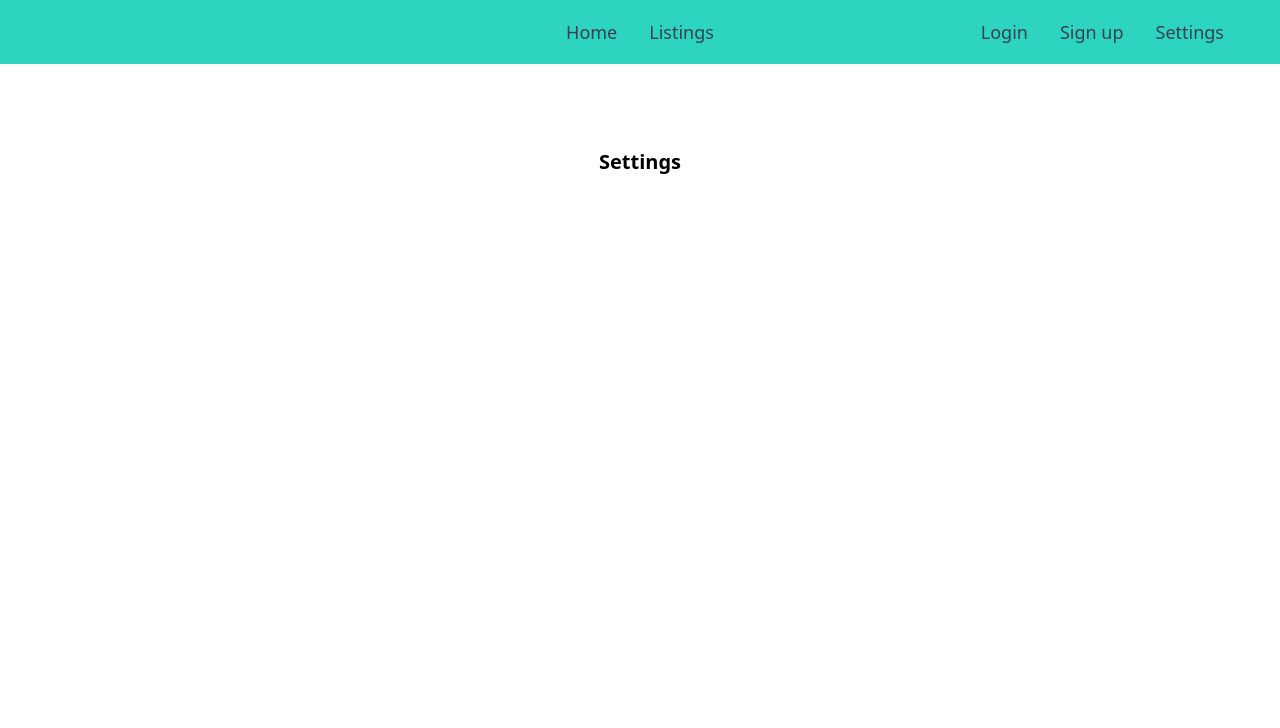
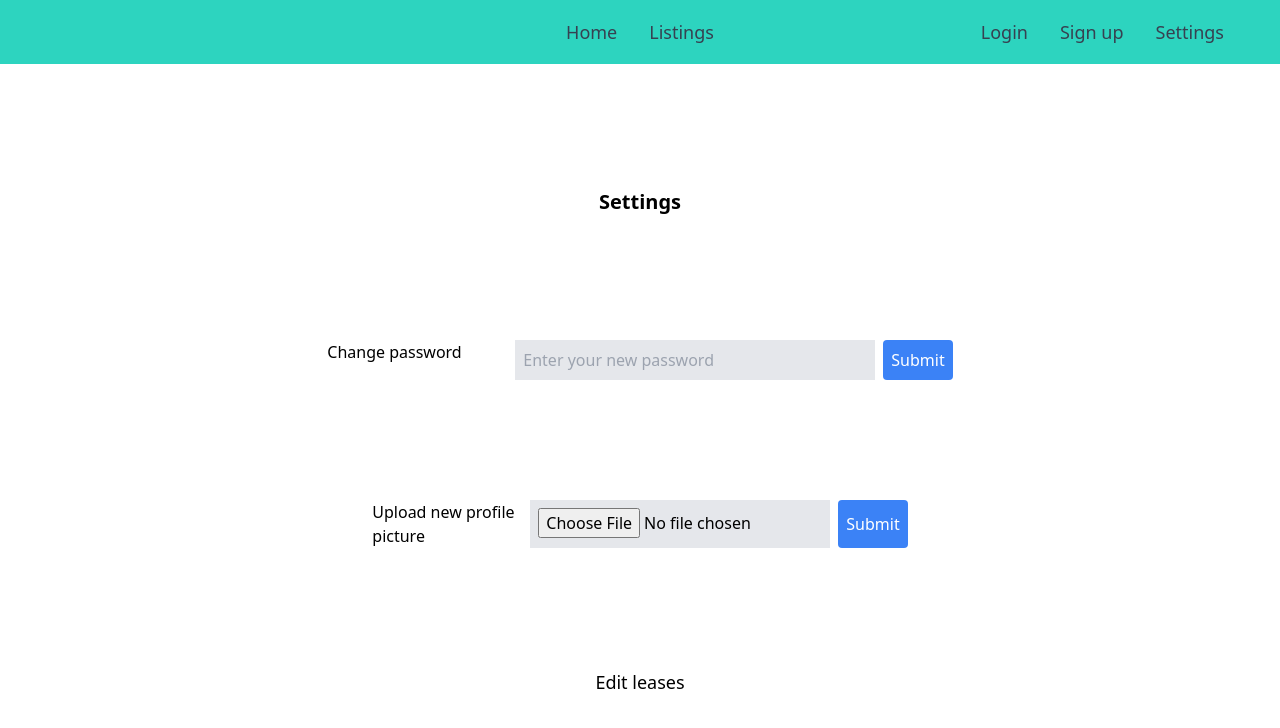
Before and after one commit to jackhernandez23/subletmatcher, a React (Vite) app in the folder frontend/: page /settings in a window 1280 px wide. Shown: the top 728 px of the page. Built offline with nearby package versions, Linux system fonts and the light colour scheme.

Commit message:
Added fields to signup page, started settings page

```diff
--- a/frontend/src/pages/settings.jsx
+++ b/frontend/src/pages/settings.jsx
@@ -1,15 +1,136 @@
 import React, {useState} from "react";
 import {useNavigate} from "react-router-dom";
+import Cookies from "js-cookie";
+
+// edit picture, edit password and edit leases
 
 const Settings = () => {
+    const [password, setPassword] = useState('');
+    const [successMessage, setSuccessMessage] = useState('');
+    const [profilePicture, setProfilePicture] = useState('');
+
+    const isPasswordValid = (password) => {
+        if (password.length < 8)            // password must be at least 8 characters
+            return false;
+
+        let hasUppercase = false;
+        let hasLowercase = false;
+        let hasNumber = false;
+
+        for (let i = 0; i < password.length; i++) {     // loop to make sure password is secure enough
+            const char = password[i];
+            if (char >= "A" && char <= "Z")
+                hasUppercase = true;
+            else if (char >= "a" && char <= "z")
+                hasLowercase = true;
+            else if (char >= "0" && char <= "9")
+                hasNumber = true;
+            if (hasUppercase && hasLowercase && hasNumber)
+                return true;
+        }
+        return hasUppercase && hasLowercase && hasNumber;
+    };
+
+    const onButtonClick = async () => {         // email and password verification
+            if (password.length <  8) {
+                alert("Password change failed, new password must be at least 8 characters long");
+                return;
+            }
+            if (!isPasswordValid(password)) {
+                alert('Password change failed, new password must contain at least 1 uppercase, 1 lowercase and 1 number');
+                return;
+            }
+            if (isPasswordValid(password)) {
+                setSuccessMessage("Your password is successfully changed");
+                Cookies.set('password', password);
+                console.log("redirecting...")
+                window.location.href = '/profile';
+
+                        // make HTTP request to send data to backend
+        try {
+            const response = await fetch('http://127.0.0.1:5000/settings', {
+              method: 'POST',
+              headers: {
+                'Content-Type': 'settings/json'
+              },
+              body: JSON.stringify(password)
+            });
+
+            // handle the response
+            if (response.ok) {
+              const result = await response.json();
+              console.log('Success:', result);
+              window.location.href = '/';
+            } else {
+              console.error('Error:', response.statusText);
+              alert("An error occurred while changing password")
+            }
+          } catch (error) {
+            console.error('Network error:', error);
+            alert("An error occurred while changing password")
+          }
+            }
+    };
+
+    const handleSubmit = async () => {
+        if (!profilePicture) {
+            alert("Please select a file.");
+            return;
+        }
+        try {
+            setSuccessMessage("Profile picture updated successfully!");
+        }
+        catch (error) {
+            console.error('Network error:', error);
+            alert("An error occurred while updating profile picture")
+        }
+    }
+
     return (
-        <div className="flex flex-col justify-center p-10">
+        <div className="flex flex-col justify-center items-center p-20 h-full space-y-30">
             <div className="flex justify-center items-center py-11">
-                <h1 className="text-xl font-bold">Settings
+                <h1 className="text-xl font-bold">
+                    Settings
                 </h1>
             </div>
-        </div>
-    );
-};
 
-export default Settings;
+            <div className="flex flex-col justify-center items-center p-20 w-full space-y-10">
+                <div className="justify-center w-3/4 flex flex-row space-x-2">
+                    <label className="items-start w-1/4" htmlFor="password">Change password </label>
+                    <input
+                        value={password}
+                        placeholder="Enter your new password"
+                        onChange={(ev) => setPassword(ev.target.value)}
+                        className={"bg-gray-200 p-2 w-1/2"}
+                        type="password"
+                    />
+                    <button onClick={onButtonClick} className="bg-blue-500 text-white p-2 rounded">
+                        Submit
+                    </button>
+                </div>
+
+                <div className="flex flex-col justify-center items-center p-20 w-full space-y-10">
+                    <div className="justify-center w-3/4 flex flex-row space-x-2">
+                        <label className="items-start w-1/4" htmlFor="profilePicture">Upload new profile picture </label>
+                        <input
+                            type="file"
+                            onChange={(ev) => setProfilePicture(ev.target.value)}
+                            className={"bg-gray-200 p-2 w-1/2"}
+                        />
+                        <button onClick={handleSubmit} className="bg-blue-500 text-white p-2 rounded">
+                            Submit
+                        </button>
+                    </div>
+                </div>
+
+
+                    <h1 className="flex justify-center text-lg">
+                        Edit leases
+                    </h1>
+                </div>
+            </div>
+
+            );
+            };
+
+            export default Settings;
--- a/frontend/src/pages/signup.jsx
+++ b/frontend/src/pages/signup.jsx
@@ -5,6 +5,8 @@ import Cookies from 'js-cookie';
 const Signup = () => {
     const [email, setEmail] = useState('');
     const [password, setPassword] = useState('');
+    const [name, setName] = useState('');
+    const [phoneNumber, setPhoneNumber] = useState('');
     const [successMessage, setSuccessMessage] = useState('');
     const navigate = useNavigate();
 
@@ -87,11 +89,11 @@ const Signup = () => {
               window.location.href = '/';
             } else {
               console.error('Error:', response.statusText);
-              alert("An error occured while signing up")
+              alert("An error occurred while signing up")
             }
           } catch (error) {
             console.error('Network error:', error);
-            alert("An error occured while signing up")
+            alert("An error occurred while signing up")
           }
             }
     };
@@ -102,6 +104,20 @@ return (
             <h1>
                 Sign up
             </h1>
+            <input
+                value={name}
+                placeholder="First and last name"
+                onChange={(ev) => setName(ev.target.value)}
+                className={"bg-gray-200 p-2"}
+                type="name"
+            />
+            <input
+                value={phoneNumber}
+                placeholder="Phone number"
+                onChange={(ev) => setPhoneNumber(ev.target.value)}
+                className={"bg-gray-200 p-2"}
+                type="phoneNumber"
+            />
             <input
                 value={email}
                 placeholder="Enter your email here"
```
Lines whose indentation alone changed are shown as unchanged.
